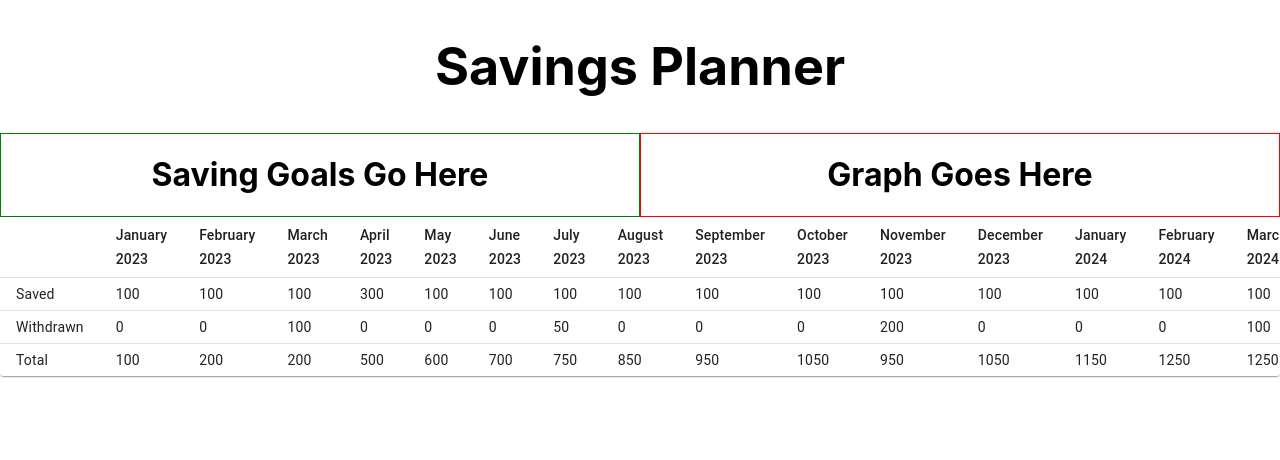
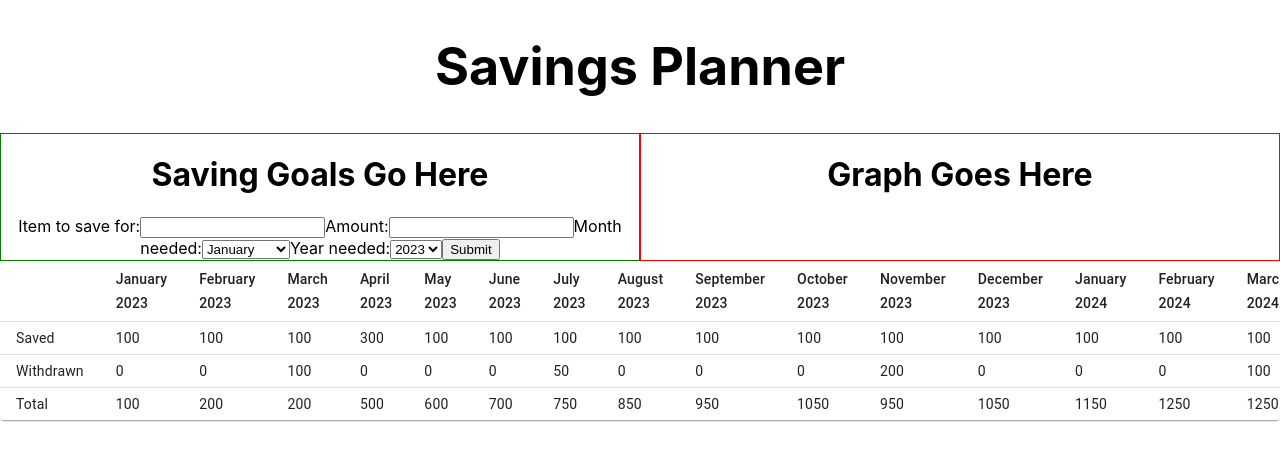
Before and after one commit to AKP-13/savings-planner, a React (Create React App) app: page / in a window 1280 px wide. Shown: the top 460 px of the page. Built offline with nearby package versions, Linux system fonts and the light colour scheme.

Commit message:
Add form to add and display saving item, amount and date needed by

```diff
--- a/src/savingGoals/SavingGoals.js
+++ b/src/savingGoals/SavingGoals.js
@@ -1,7 +1,90 @@
-const SavingGoals = () => (
-  <div style={{ border: '1px solid green', width: '50%' }}>
-    <h1>Saving Goals Go Here</h1>
-  </div>
-);
+import { useState } from 'react';
+
+const initialInputs = { monthNeeded: 'January', yearNeeded: '2023' };
+
+const SavingGoals = () => {
+  const [inputs, setInputs] = useState(initialInputs);
+  const [savingItems, setSavingItems] = useState([]);
+
+  const handleChange = (event) => {
+    const { name, value } = event.target;
+
+    setInputs((values) => ({ ...values, [name]: value }));
+  };
+
+  const handleSubmit = (event) => {
+    event.preventDefault();
+    setSavingItems((values) => [...values, { ...inputs }]);
+    setInputs(initialInputs);
+  };
+
+  console.log('savingItems', savingItems);
+
+  return (
+    <div style={{ border: '1px solid green', width: '50%' }}>
+      <h1>Saving Goals Go Here</h1>
+      <form onSubmit={handleSubmit}>
+        <label>
+          Item to save for:
+          <input
+            type="text"
+            name="itemToSaveFor"
+            value={inputs.itemToSaveFor || ''}
+            onChange={handleChange}
+          />
+        </label>
+        <label>
+          Amount:
+          <input
+            type="number"
+            name="itemAmount"
+            value={inputs.itemAmount || ''}
+            onChange={handleChange}
+          />
+        </label>
+
+        <label>
+          Month needed:
+          <select name="monthNeeded" onChange={handleChange} value={inputs.monthNeeded || ''}>
+            <option value="January">January</option>
+            <option value="February">February</option>
+            <option value="March">March</option>
+            <option value="April">April</option>
+            <option value="May">May</option>
+            <option value="June">June</option>
+            <option value="July">July</option>
+            <option value="August">August</option>
+            <option value="September">September</option>
+            <option value="October">October</option>
+            <option value="November">November</option>
+            <option value="December">December</option>
+          </select>
+        </label>
+
+        <label>
+          Year needed:
+          <select name="yearNeeded" onChange={handleChange} value={inputs.yearNeeded || ''}>
+            <option value="2023">2023</option>
+            <option value="2024">2024</option>
+            <option value="2025">2025</option>
+          </select>
+        </label>
+        <input type="submit" />
+      </form>
+      <div>
+        {savingItems.length > 0 &&
+          savingItems.map((item) => {
+            return (
+              <div key={item.itemToSaveFor}>
+                <p>Item: {item.itemToSaveFor}</p>
+                <p>Amount: {item.itemAmount}</p>
+                <p>Month needed: {item.monthNeeded}</p>
+              </div>
+            );
+          })}
+      </div>
+    </div>
+  );
+};
 
 export default SavingGoals;
```
